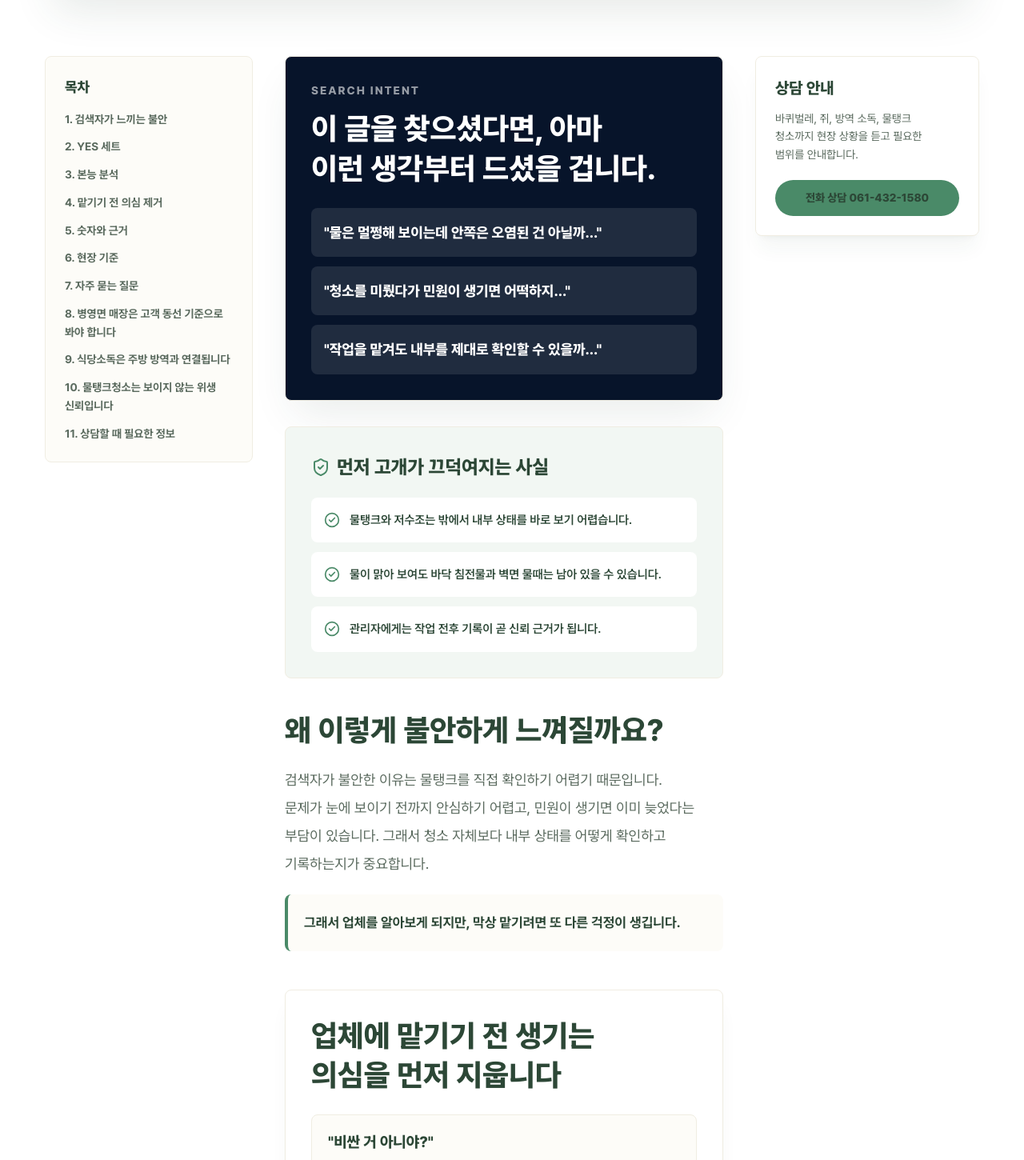
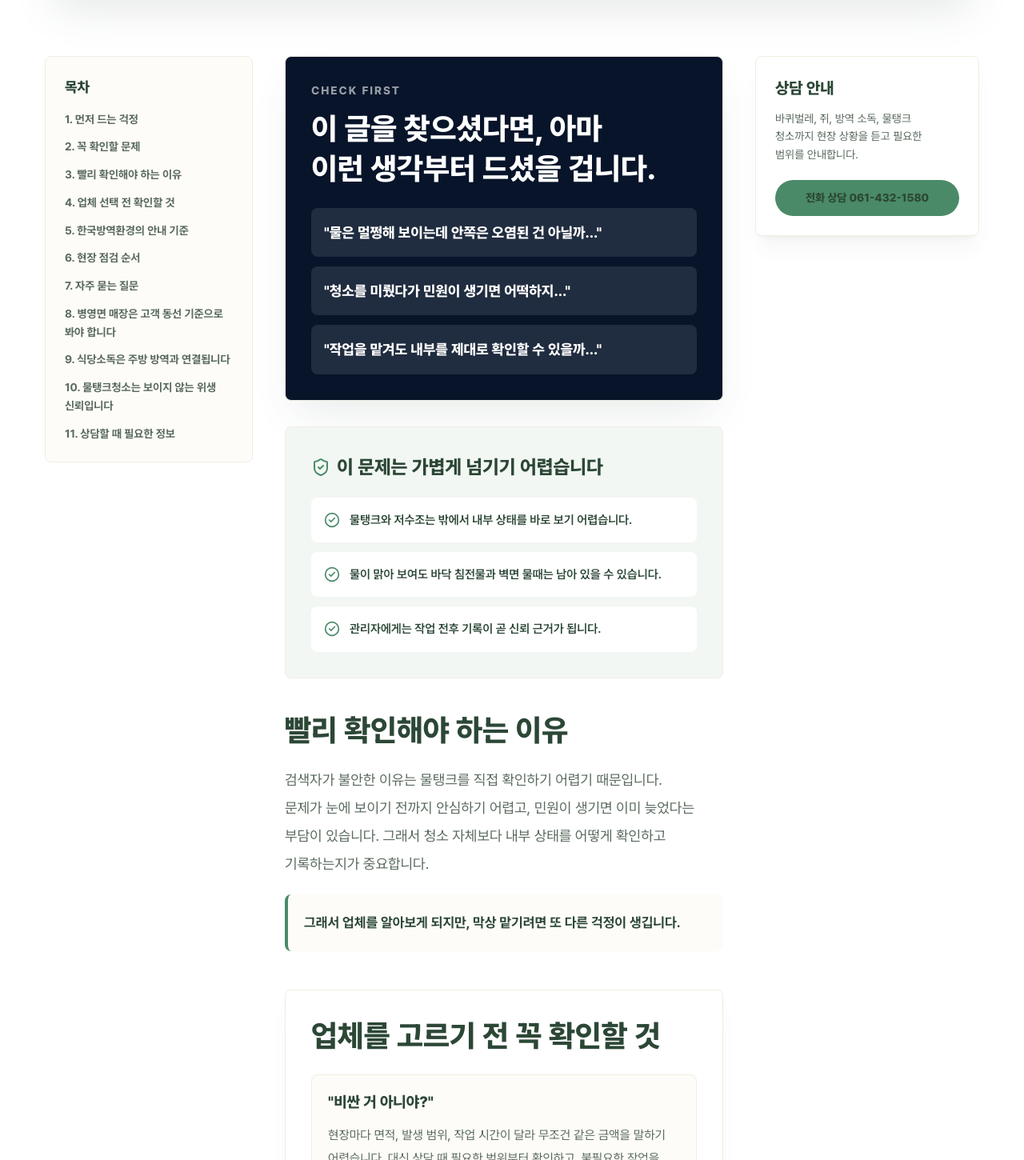
Before and after one commit to cdg7892-maker/hbe-homepage, a Next.js app: page /blog/byeongyeongmyeon-restaurant-disinfection-water-tank in a window 1280 px wide. Shown: the part 1240-2690 px from the top of the page at 80% size. Built offline with nearby package versions, Linux system fonts and the light colour scheme; no server answers.

Commit message:
Refine customer-facing column section labels

```diff
--- a/app/blog/[slug]/page.js
+++ b/app/blog/[slug]/page.js
@@ -128,12 +128,12 @@ export default async function BlogDetailPage({ params }) {
                 <h2 className="text-[18px] font-extrabold text-deep">목차</h2>
                 <nav className="mt-4 grid gap-3 text-[14px] font-bold leading-relaxed text-body3">
                   {[
-                    ["search-worries", "검색자가 느끼는 불안"],
-                    ["yes-set", "YES 세트"],
-                    ["instinct", "본능 분석"],
-                    ["objections", "맡기기 전 의심 제거"],
-                    ["proof", "숫자와 근거"],
-                    ["field-process", "현장 기준"],
+                    ["search-worries", "먼저 드는 걱정"],
+                    ["yes-set", "꼭 확인할 문제"],
+                    ["instinct", "빨리 확인해야 하는 이유"],
+                    ["objections", "업체 선택 전 확인할 것"],
+                    ["proof", "한국방역환경의 안내 기준"],
+                    ["field-process", "현장 점검 순서"],
                     ["faq", "자주 묻는 질문"],
                   ].map(([id, label], index) => (
                     <a key={id} href={`#${id}`} className="transition hover:text-primary">
@@ -151,7 +151,7 @@ export default async function BlogDetailPage({ params }) {
 
             <div>
               <section id="search-worries" className="scroll-mt-28 rounded-[8px] border border-hairline bg-[#07142a] p-6 text-white shadow-2xl shadow-deep/10 md:p-8">
-                <p className="text-[14px] font-extrabold uppercase tracking-[0.14em] text-white/58">Search Intent</p>
+                <p className="text-[14px] font-extrabold uppercase tracking-[0.14em] text-white/58">Check First</p>
                 <h2 className="mt-3 text-[28px] font-extrabold leading-[1.32] md:text-[38px]">이 글을 찾으셨다면, 아마 이런 생각부터 드셨을 겁니다.</h2>
                 <div className="mt-6 grid gap-3">
                   {persuasion.worries.map((item) => (
@@ -165,7 +165,7 @@ export default async function BlogDetailPage({ params }) {
               <section id="yes-set" className="mt-8 scroll-mt-28 rounded-[8px] border border-hairline bg-tint p-6 md:p-8">
                 <h2 className="flex items-center gap-2 text-[24px] font-extrabold text-deep">
                   <ShieldCheck size={24} className="text-primary" aria-hidden="true" />
-                  먼저 고개가 끄덕여지는 사실
+                  이 문제는 가볍게 넘기기 어렵습니다
                 </h2>
                 <div className="mt-5 grid gap-3">
                   {persuasion.yesSet.map((item) => (
@@ -178,7 +178,7 @@ export default async function BlogDetailPage({ params }) {
                 </section>
 
               <section id="instinct" className="mt-10 scroll-mt-28">
-                <h2 className="text-[28px] font-extrabold leading-[1.3] text-deep md:text-[38px]">왜 이렇게 불안하게 느껴질까요?</h2>
+                <h2 className="text-[28px] font-extrabold leading-[1.3] text-deep md:text-[38px]">빨리 확인해야 하는 이유</h2>
                 <p className="mt-5 text-[18px] leading-[1.95] text-body3">{persuasion.instinct}</p>
                 <p className="mt-5 rounded-[8px] border-l-4 border-primary bg-offwhite p-5 text-[17px] font-bold leading-[1.85] text-deep">
                   {persuasion.bridge}
@@ -186,7 +186,7 @@ export default async function BlogDetailPage({ params }) {
               </section>
 
               <section id="objections" className="mt-12 scroll-mt-28 rounded-[8px] border border-hairline bg-white p-6 shadow-xl shadow-deep/5 md:p-8">
-                <h2 className="text-[28px] font-extrabold leading-[1.3] text-deep md:text-[38px]">업체에 맡기기 전 생기는 의심을 먼저 지웁니다</h2>
+                <h2 className="text-[28px] font-extrabold leading-[1.3] text-deep md:text-[38px]">업체를 고르기 전 꼭 확인할 것</h2>
                 <div className="mt-6 grid gap-4">
                   {persuasion.objections.map((item) => (
                     <div key={item.concern} className="rounded-[8px] border border-hairline bg-offwhite p-5">
@@ -198,7 +198,7 @@ export default async function BlogDetailPage({ params }) {
               </section>
 
               <section id="proof" className="mt-12 scroll-mt-28 rounded-[8px] border border-primary/20 bg-tint p-6 md:p-8">
-                <h2 className="text-[28px] font-extrabold leading-[1.3] text-deep md:text-[38px]">형용사 대신 확인 가능한 숫자와 근거</h2>
+                <h2 className="text-[28px] font-extrabold leading-[1.3] text-deep md:text-[38px]">한국방역환경이 안내하는 기준</h2>
                 <div className="mt-6 grid gap-3">
                   {persuasion.proofPoints.map((item) => (
                     <div key={item} className="flex gap-3 rounded-[8px] bg-white p-4">
@@ -210,7 +210,7 @@ export default async function BlogDetailPage({ params }) {
               </section>
 
               <section id="field-process" className="mt-12 scroll-mt-28">
-                <h2 className="text-[28px] font-extrabold leading-[1.3] text-deep md:text-[38px]">현장에서는 이 순서로 확인합니다</h2>
+                <h2 className="text-[28px] font-extrabold leading-[1.3] text-deep md:text-[38px]">현장에서는 이 순서로 점검합니다</h2>
                 <div className="mt-6 grid gap-3 md:grid-cols-2">
                   {persuasion.fieldProcess.map((item, index) => (
                     <div key={item} className="rounded-[8px] border border-hairline bg-white p-5 shadow-sm shadow-deep/4">
```
